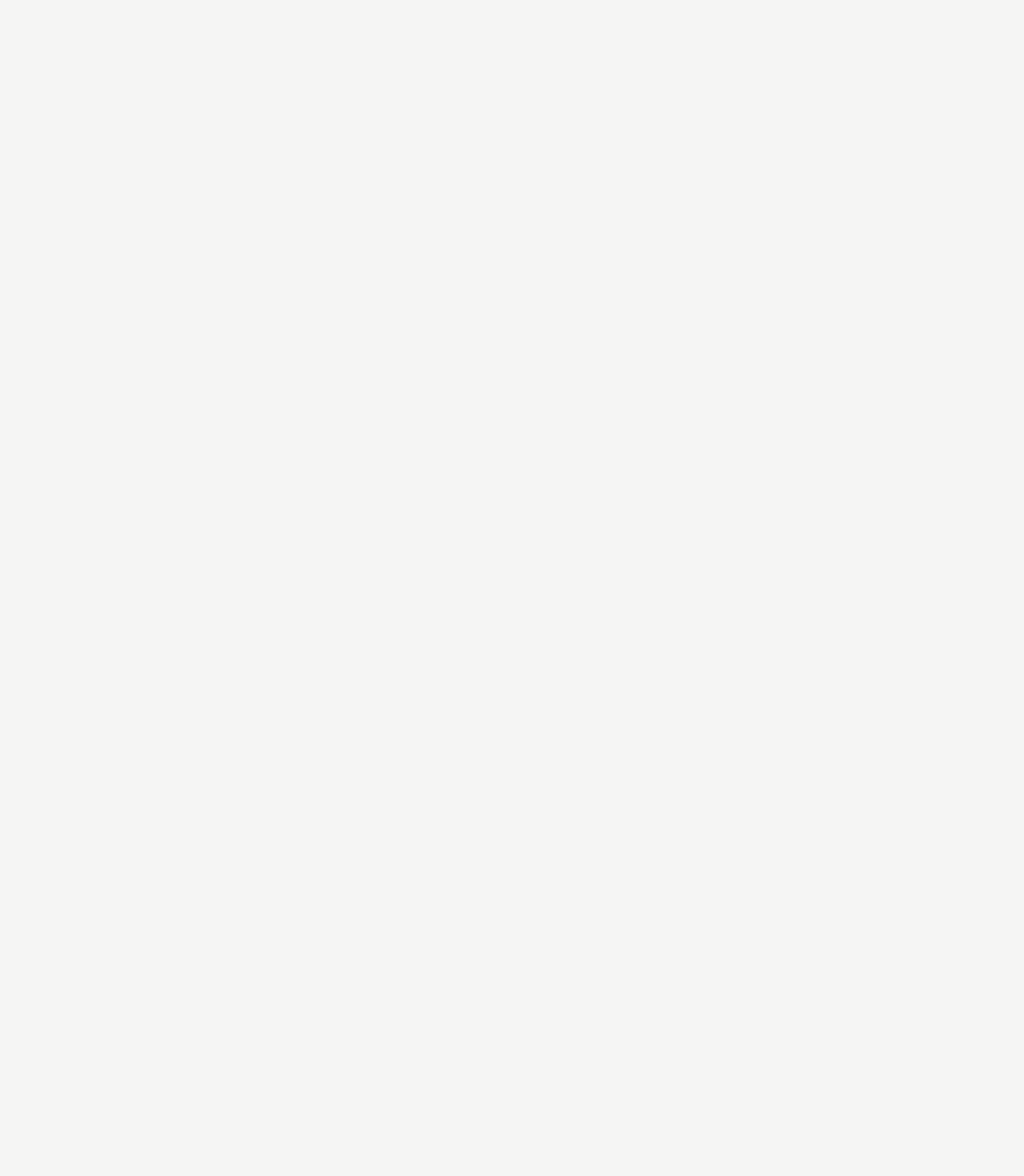
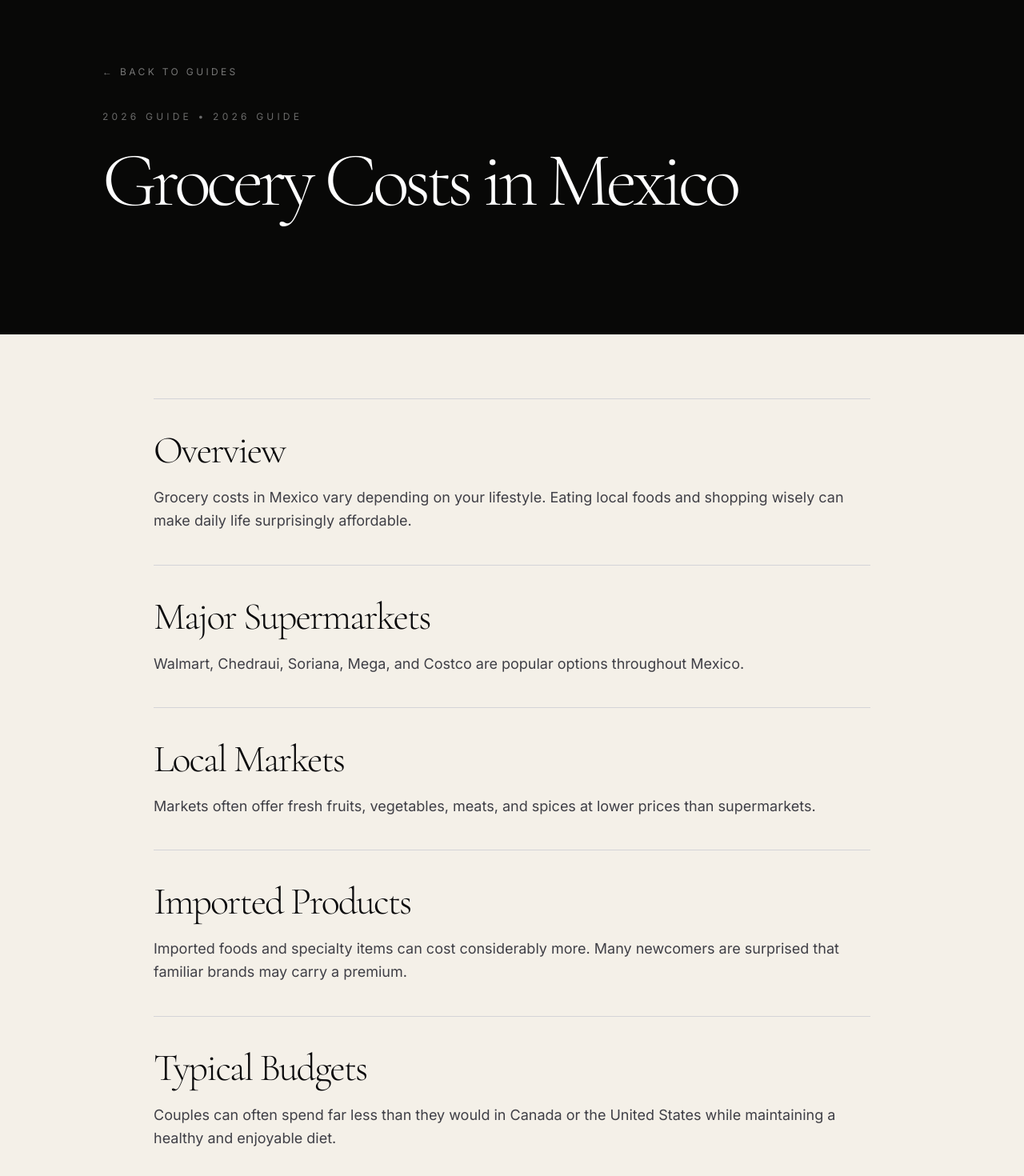
Before and after one commit to TradePhoenix/cielo-nuevo, a React (Create React App) app: page /guides/grocery-costs-in-mexico in a window 1280 px wide. Before the commit this address had no page. Shown: the part 100-1570 px from the top of the page at 80% size. Before the commit the page ends 800 px from the top, so only its background shows below. Built offline with nearby package versions, Linux system fonts and the light colour scheme.

Commit message:
Add full articles #11 and #12

```diff
--- a/src/App.js
+++ b/src/App.js
@@ -5,6 +5,8 @@ import CostOfLivingPage from "./pages/CostOfLivingPage";
 import TemporaryResidencyPage from "./pages/TemporaryResidencyPage";
 import HealthcareInMexicoForCanadiansPage from "./pages/HealthcareInMexicoForCanadiansPage";
 import BestAreasToLivePage from "./pages/BestAreasToLivePage";
+import GroceryCostsInMexicoPage from "./pages/GroceryCostsInMexicoPage";
+import SafetyInMexicoPage from "./pages/SafetyInMexicoPage";
 import HowMuchMoneyDoYouNeedToMoveToMexicoPage from "./pages/HowMuchMoneyDoYouNeedToMoveToMexicoPage";
 import TulumVsPlayaDelCarmenPage from "./pages/TulumVsPlayaDelCarmenPage";
 import InternetAndRemoteWorkInMexicoPage from "./pages/InternetAndRemoteWorkInMexicoPage";
@@ -22,6 +24,8 @@ function App() {
         <Route path="/guides/temporary-residency-mexico" element={<TemporaryResidencyPage />} />
         <Route path="/guides/healthcare-in-mexico-for-canadians" element={<HealthcareInMexicoForCanadiansPage />} />
         <Route path="/guides/best-areas-to-live-in-playa-del-carmen" element={<BestAreasToLivePage />} />
+        <Route path="/guides/grocery-costs-in-mexico" element={<GroceryCostsInMexicoPage />} />
+        <Route path="/guides/safety-in-mexico" element={<SafetyInMexicoPage />} />
         <Route path="/guides/how-much-money-do-you-need-to-move-to-mexico" element={<HowMuchMoneyDoYouNeedToMoveToMexicoPage />} />
         <Route path="/guides/tulum-vs-playa-del-carmen" element={<TulumVsPlayaDelCarmenPage />} />
         <Route path="/guides/internet-and-remote-work-in-mexico" element={<InternetAndRemoteWorkInMexicoPage />} />
--- /dev/null
+++ b/src/pages/GroceryCostsInMexicoPage.js
@@ -0,0 +1,50 @@
+import ArticleLayout from "../components/ArticleLayout";
+import Section from "../components/ArticleSection";
+
+function GroceryCostsInMexicoPage() {
+  return (
+    <ArticleLayout
+      title="Grocery Costs in Mexico"
+      subtitle="A practical guide to supermarkets, markets, imported foods, and realistic food budgets in Mexico."
+      category="2026 Guide"
+    >
+      <Section title="Overview">
+        <p>
+          Grocery costs in Mexico vary depending on your lifestyle. Eating local foods and shopping wisely can make daily life surprisingly affordable.
+        </p>
+      </Section>
+
+      <Section title="Major Supermarkets">
+        <p>
+          Walmart, Chedraui, Soriana, Mega, and Costco are popular options throughout Mexico.
+        </p>
+      </Section>
+
+      <Section title="Local Markets">
+        <p>
+          Markets often offer fresh fruits, vegetables, meats, and spices at lower prices than supermarkets.
+        </p>
+      </Section>
+
+      <Section title="Imported Products">
+        <p>
+          Imported foods and specialty items can cost considerably more. Many newcomers are surprised that familiar brands may carry a premium.
+        </p>
+      </Section>
+
+      <Section title="Typical Budgets">
+        <p>
+          Couples can often spend far less than they would in Canada or the United States while maintaining a healthy and enjoyable diet.
+        </p>
+      </Section>
+
+      <Section title="Final Thoughts">
+        <p>
+          Mexico offers tremendous flexibility. Your grocery bill depends far more on your habits than on the country itself.
+        </p>
+      </Section>
+    </ArticleLayout>
+  );
+}
+
+export default GroceryCostsInMexicoPage;
--- a/src/pages/GuidesPage.js
+++ b/src/pages/GuidesPage.js
@@ -90,6 +90,20 @@ const content = {
         href: "/guides/how-much-money-do-you-need-to-move-to-mexico",
         label: "2026 Guide",
       },
+      {
+        title: "Safety in Mexico",
+        description:
+          "A practical guide to safety in Mexico, including neighborhoods, common-sense habits, transportation, scams, nightlife, and how to feel grounded as a newcomer.",
+        href: "/guides/safety-in-mexico",
+        label: "2026 Guide",
+      },
+      {
+        title: "Grocery Costs in Mexico",
+        description:
+          "A practical guide to grocery shopping in Mexico, including supermarkets, local markets, imported foods, weekly budgets, and how daily food costs compare.",
+        href: "/guides/grocery-costs-in-mexico",
+        label: "2026 Guide",
+      },
     ],
   },
 
@@ -178,6 +192,20 @@ const content = {
         description:
           "A practical guide to startup costs, monthly budgets, rent, deposits, emergency funds, healthcare, transportation, and planning your move to Mexico.",
         href: "/guides/how-much-money-do-you-need-to-move-to-mexico",
+        label: "2026 Guide",
+      },
+      {
+        title: "Safety in Mexico",
+        description:
+          "A practical guide to safety in Mexico, including neighborhoods, common-sense habits, transportation, scams, nightlife, and how to feel grounded as a newcomer.",
+        href: "/guides/safety-in-mexico",
+        label: "2026 Guide",
+      },
+      {
+        title: "Grocery Costs in Mexico",
+        description:
+          "A practical guide to grocery shopping in Mexico, including supermarkets, local markets, imported foods, weekly budgets, and how daily food costs compare.",
+        href: "/guides/grocery-costs-in-mexico",
         label: "2026 Guide",
       },
     ],
--- /dev/null
+++ b/src/pages/SafetyInMexicoPage.js
@@ -0,0 +1,50 @@
+import ArticleLayout from "../components/ArticleLayout";
+import Section from "../components/ArticleSection";
+
+function SafetyInMexicoPage() {
+  return (
+    <ArticleLayout
+      title="Safety in Mexico"
+      subtitle="A practical guide to safety, neighborhoods, transportation, scams, and everyday awareness for foreigners living in Mexico."
+      category="2026 Guide"
+    >
+      <Section title="Overview">
+        <p>
+          One of the biggest concerns people have before moving to Mexico is safety. The reality is that Mexico is a large and diverse country, and safety varies greatly depending on the city, neighborhood, and your daily habits.
+        </p>
+      </Section>
+
+      <Section title="Not All Of Mexico Is The Same">
+        <p>
+          Mexico cannot be painted with one brush. Some areas are extremely safe and peaceful, while others require much more caution.
+        </p>
+      </Section>
+
+      <Section title="Everyday Awareness Matters">
+        <p>
+          Most safety comes down to common sense. Avoid flashing wealth, stay aware of your surroundings, and trust your intuition.
+        </p>
+      </Section>
+
+      <Section title="Transportation">
+        <p>
+          Use reputable taxis, rideshare apps when available, and avoid unnecessary late-night travel in unfamiliar areas.
+        </p>
+      </Section>
+
+      <Section title="Scams And Petty Crime">
+        <p>
+          Petty theft and scams exist everywhere. Stay alert, protect valuables, and avoid carrying large amounts of cash.
+        </p>
+      </Section>
+
+      <Section title="Final Thoughts">
+        <p>
+          For many foreigners, Mexico feels safer than they expected. Building community, choosing the right neighborhood, and practicing good habits go a long way.
+        </p>
+      </Section>
+    </ArticleLayout>
+  );
+}
+
+export default SafetyInMexicoPage;
```
